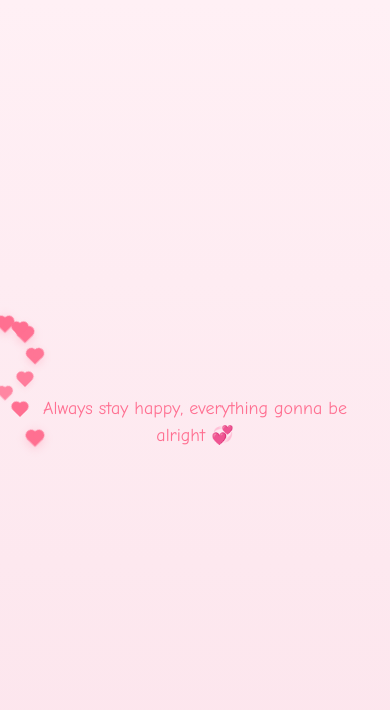
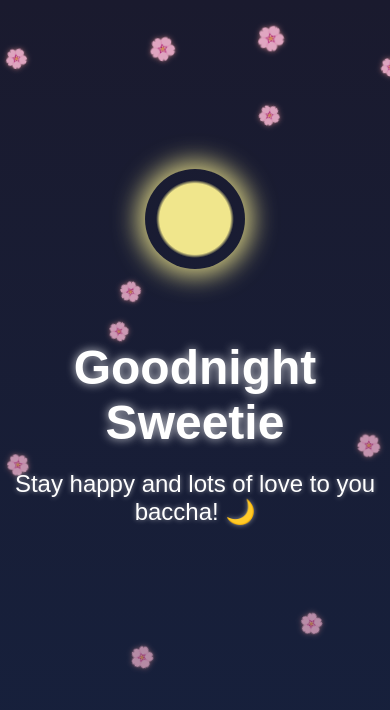
Before and after one commit to 17akshat05/Flower, a plain HTML site: page index.html in a window 390 px wide. Drawn offline with Linux system fonts and the light colour scheme.

Commit message:
Update index.html

```diff
--- a/index.html
+++ b/index.html
@@ -1,277 +1,88 @@
 <!DOCTYPE html>
 <html lang="en">
 <head>
-  <meta charset="UTF-8" />
-  <meta name="viewport" content="width=device-width, initial-scale=1.0" />
-  <title>Pink Rose Loading Animation</title>
+    <meta charset="UTF-8">
+    <meta name="viewport" content="width=device-width, initial-scale=1.0">
+    <title>Cute Goodnight Message</title>
     <style>
-    body, html {
+        body {
             margin: 0;
-      padding: 0;
-      height: 100%;
-      background: linear-gradient(to bottom, #fff0f5, #fce4ec);
+            height: 100vh;
             display: flex;
             justify-content: center;
             align-items: center;
-      font-family: 'Comic Sans MS', 'Georgia', sans-serif;
+            background: linear-gradient(to bottom, #1a1a2e, #16213e);
+            font-family: 'Arial', sans-serif;
+            overflow: hidden;
         }
-
-    .loading {
-      position: fixed;
-      top: 0;
-      left: 0;
-      width: 100%;
-      height: 100%;
-      background: rgba(255, 255, 255, 0.95);
-      display: none;
-      flex-direction: column;
-      justify-content: center;
-      align-items: center;
-      z-index: 1000;
+        .container {
+            text-align: center;
+            color: #fff;
+            z-index: 10;
         }
-
-    .loading.active {
-      display: flex;
+        h1 {
+            font-size: 3em;
+            margin-bottom: 20px;
+            text-shadow: 0 0 10px rgba(255, 255, 255, 0.8);
+            animation: fadeIn 2s ease-in;
         }
-
-    .loading-text {
-      font-size: 28px;
-      color: #ff6f91;
-      margin-bottom: 20px;
-      animation: pulse 2s infinite;
+        p {
+            font-size: 1.5em;
+            margin: 10px 0;
+            text-shadow: 0 0 5px rgba(255, 255, 255, 0.5);
+            animation: fadeIn 3s ease-in;
         }
-
-    .flower {
-      width: 80px;
-      height: 80px;
-      position: relative;
-      animation: gentleSpin 2.5s linear infinite;
-    }
-
-    .petal {
-      width: 30px;
-      height: 50px;
-      border-radius: 50% 50% 40% 40%;
-      position: absolute;
-      top: 15px;
-      left: 25px;
-      transform-origin: bottom center;
-      background: linear-gradient(to bottom, #ff8a80, #fce4ec);
-      box-shadow: 2px 2px 5px rgba(0, 0, 0, 0.15), inset 0 0 5px rgba(255, 255, 255, 0.4);
-      animation: sway 3s ease-in-out infinite alternate;
-    }
-
-    .petal:nth-child(1) { transform: rotate(0deg); animation-delay: 0s; }
-    .petal:nth-child(2) { transform: rotate(60deg); animation-delay: 0.2s; }
-    .petal:nth-child(3) { transform: rotate(120deg); animation-delay: 0.4s; }
-    .petal:nth-child(4) { transform: rotate(180deg); animation-delay: 0.6s; }
-    .petal:nth-child(5) { transform: rotate(240deg); animation-delay: 0.8s; }
-    .petal:nth-child(6) { transform: rotate(300deg); animation-delay: 1s; }
-
-    .center {
-      width: 25px;
-      height: 25px;
-      background: radial-gradient(circle, #ffca28, #fff59d);
+        .moon {
+            width: 100px;
+            height: 100px;
+            background: radial-gradient(circle, #f0e68c 50%, transparent 55%);
             border-radius: 50%;
             position: absolute;
-      top: 27.5px;
-      left: 27.5px;
-      box-shadow: inset 0 0 5px rgba(0, 0, 0, 0.2);
-      animation: bounce 2s infinite;
-    }
-
-    .happy-text {
-      display: none;
-      font-size: 24px;
-      color: #ff6f91;
-      text-align: center;
-      position: relative;
-      animation: fadeIn 1s ease-in forwards;
-      max-width: 80%;
-      line-height: 1.5;
-      padding: 40px; /* Space for hearts to surround */
-    }
-
-    .happy-text.active {
-      display: block;
-    }
-
-    .heart {
-      position: absolute;
-      width: 12px;
-      height: 12px;
-      background: #ff6f91;
-      transform: rotate(-45deg);
-      animation: heartFloat 4s ease-in-out infinite;
+            top: 20%;
+            left: 50%;
+            transform: translateX(-50%);
+            animation: glow 4s ease-in-out infinite;
             z-index: 5;
         }
-
-    .heart::before, .heart::after {
-      content: '';
+        .flower {
             position: absolute;
-      width: 12px;
-      height: 12px;
-      background: #ff6f91;
-      border-radius: 50%;
+            font-size: 1.5em;
+            animation: fall linear infinite;
+            color: #ff9999;
+            text-shadow: 0 0 5px rgba(255, 153, 153, 0.7);
         }
-
-    .heart::before {
-      top: -6px;
-      left: 0;
+        @keyframes fadeIn {
+            from { opacity: 0; transform: translateY(20px); }
+            to { opacity: 1; transform: translateY(0); }
         }
-
-    .heart::after {
-      left: 6px;
-      top: 0;
+        @keyframes glow {
+            0%, 100% { box-shadow: 0 0 20px 5px rgba(240, 230, 140, 0.7); }
+            50% { box-shadow: 0 0 30px 10px rgba(240, 230, 140, 1); }
         }
-
-    /* Positions to form a circle around the text */
-    .heart:nth-child(2) { top: -40px; left: 0; animation-delay: 0s; }
-    .heart:nth-child(3) { top: -28px; left: 28px; animation-delay: 0.3s; }
-    .heart:nth-child(4) { top: 0; left: 40px; animation-delay: 0.6s; }
-    .heart:nth-child(5) { top: 28px; left: 28px; animation-delay: 0.9s; }
-    .heart:nth-child(6) { top: 40px; left: 0; animation-delay: 1.2s; }
-    .heart:nth-child(7) { top: 28px; left: -28px; animation-delay: 1.5s; }
-    .heart:nth-child(8) { top: 0; left: -40px; animation-delay: 1.8s; }
-    .heart:nth-child(9) { top: -28px; left: -28px; animation-delay: 2.1s; }
-    .heart:nth-child(10) { top: -50px; left: 20px; animation-delay: 2.4s; }
-    .heart:nth-child(11) { top: 50px; left: 20px; animation-delay: 2.7s; }
-    .heart:nth-child(12) { top: 50px; left: -20px; animation-delay: 3.0s; }
-    .heart:nth-child(13) { top: -50px; left: -20px; animation-delay: 3.3s; }
-
-    /* Animations */
-    @keyframes gentleSpin {
-      0% { transform: rotate(0deg); }
-      100% { transform: rotate(360deg); }
-    }
-
-    @keyframes sway {
-      0% { transform: rotate(0deg) scale(0.9); }
-      100% { transform: rotate(5deg) scale(1); }
-    }
-
-    @keyframes pulse {
-      0% { transform: scale(1); }
-      50% { transform: scale(1.1); }
-      100% { transform: scale(1); }
-    }
-
-    @keyframes bounce {
-      0% { transform: scale(1); }
-      50% { transform: scale(1.05) translateY(-3px); }
-      100% { transform: scale(1); }
-    }
-
-    @keyframes heartFloat {
-      0% {
-        transform: translate(0, 0) rotate(-45deg) scale(0.8);
-        opacity: 0.7;
-      }
-      50% {
-        transform: translate(0, -15px) rotate(-45deg) scale(1.1);
-        opacity: 1;
-        box-shadow: 0 0 10px rgba(255, 111, 145, 0.5);
-      }
-      100% {
-        transform: translate(0, 0) rotate(-45deg) scale(0.8);
-        opacity: 0.7;
-      }
-    }
-
-    @keyframes fadeIn {
-      0% { opacity: 0; transform: translateY(10px); }
-      100% { opacity: 1; transform: translateY(0); }
-    }
-
-    /* Mobile Optimization */
-    @media (max-width: 600px) {
-      .flower {
-        width: 50px;
-        height: 50px;
-      }
-      .petal {
-        width: 18px;
-        height: 30px;
-        top: 10px;
-        left: 16px;
-      }
-      .center {
-        width: 15px;
-        height: 15px;
-        top: 17.5px;
-        left: 17.5px;
-      }
-      .loading-text {
-        font-size: 20px;
-      }
-      .happy-text {
-        font-size: 18px;
-        max-width: 90%;
-        padding: 30px;
-      }
-      .heart {
-        width: 10px;
-        height: 10px;
-      }
-      .heart::before, .heart::after {
-        width: 10px;
-        height: 10px;
-      }
-      .heart::before {
-        top: -5px;
-      }
-      .heart::after {
-        left: 5px;
-      }
-      .heart:nth-child(2) { top: -30px; left: 0; }
-      .heart:nth-child(3) { top: -20px; left: 20px; }
-      .heart:nth-child(4) { top: 0; left: 30px; }
-      .heart:nth-child(5) { top: 20px; left: 20px; }
-      .heart:nth-child(6) { top: 30px; left: 0; }
-      .heart:nth-child(7) { top: 20px; left: -20px; }
-      .heart:nth-child(8) { top: 0; left: -30px; }
-      .heart:nth-child(9) { top: -20px; left: -20px; }
-      .heart:nth-child(10) { top: -40px; left: 15px; }
-      .heart:nth-child(11) { top: 40px; left: 15px; }
-      .heart:nth-child(12) { top: 40px; left: -15px; }
-      .heart:nth-child(13) { top: -40px; left: -15px; }
+        @keyframes fall {
+            0% { transform: translateY(-100vh) rotate(0deg); opacity: 1; }
+            100% { transform: translateY(100vh) rotate(360deg); opacity: 0.5; }
         }
     </style>
 </head>
 <body>
-  <div class="loading active">
-    <div class="loading-text">Blooming...</div>
-    <div class="flower">
-      <div class="petal"></div>
-      <div class="petal"></div>
-      <div class="petal"></div>
-      <div class="petal"></div>
-      <div class="petal"></div>
-      <div class="petal"></div>
-      <div class="center"></div>
+    <div class="moon"></div>
+    <div class="container">
+        <h1>Goodnight Sweetie</h1>
+        <p>Stay happy and lots of love to you baccha! 🌙</p>
     </div>
-  </div>
-
-  <div class="happy-text">Always stay happy, everything gonna be alright 💞
-    <div class="heart"></div>
-    <div class="heart"></div>
-    <div class="heart"></div>
-    <div class="heart"></div>
-    <div class="heart"></div>
-    <div class="heart"></div>
-    <div class="heart"></div>
-    <div class="heart"></div>
-    <div class="heart"></div>
-    <div class="heart"></div>
-    <div class="heart"></div>
-    <div class="heart"></div>
-  </div>
-
     <script>
-    setTimeout(() => {
-      document.querySelector('.loading').classList.remove('active');
-      document.querySelector('.happy-text').classList.add('active');
-    }, 3000);
+        function createFlower() {
+            const flower = document.createElement('div');
+            flower.className = 'flower';
+            flower.innerHTML = '🌸';
+            flower.style.left = Math.random() * 100 + 'vw';
+            flower.style.animationDuration = Math.random() * 5 + 5 + 's';
+            flower.style.fontSize = Math.random() * 0.5 + 1 + 'em';
+            document.body.appendChild(flower);
+            setTimeout(() => flower.remove(), 10000);
+        }
+        setInterval(createFlower, 300);
     </script>
 </body>
 </html>
```
Lines whose indentation alone changed are shown as unchanged.
